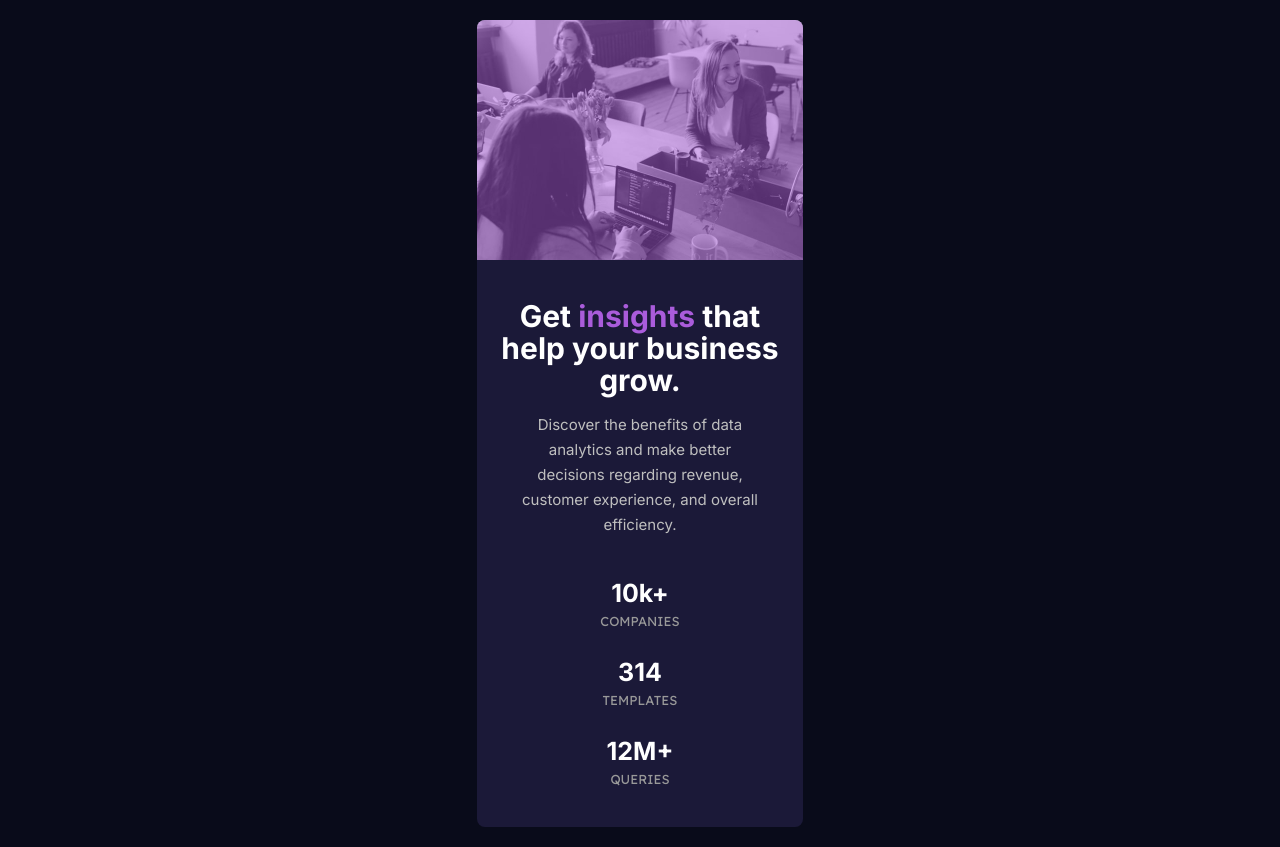
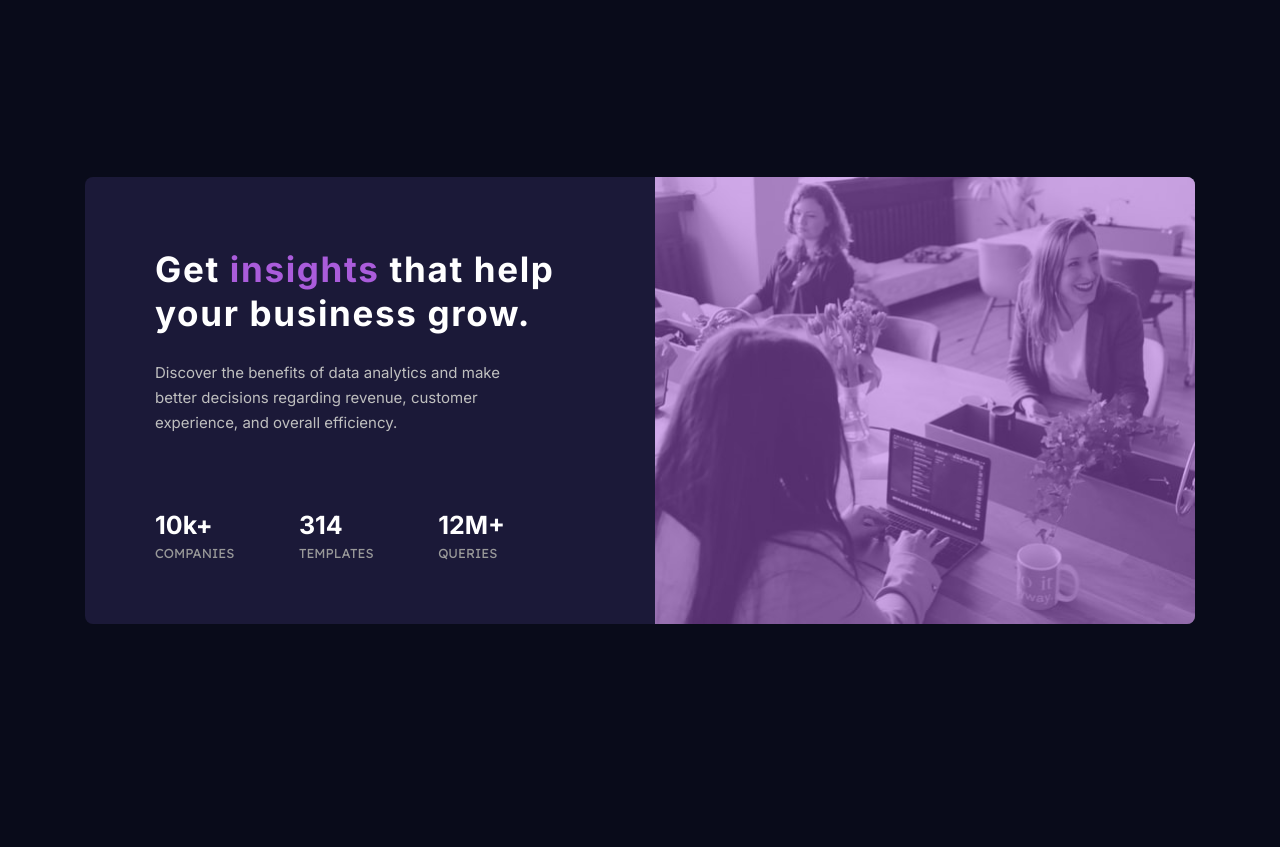
Before and after one commit to meczajkowski/stats-preview-card-component-main, a plain HTML site: page index.html in a window 1280 px wide. After the commit the page ends 800 px from the top, so only its background shows below. Drawn offline with Linux system fonts and the light colour scheme.

Commit message:
feat: add desktop styles

```diff
--- a/index.html
+++ b/index.html
@@ -24,13 +24,7 @@
   </head>
   <body>
     <main class="card">
-      <section class="card__image-container">
-        <img
-          class="card__image"
-          src="./images/image-header-mobile.jpg"
-          alt="header"
-        />
-      </section>
+      <section class="card__image-container"></section>
       <section class="card__content-container">
         <section class="card__text-container">
           <h1 class="card__heading">
--- a/styles.css
+++ b/styles.css
@@ -16,6 +16,10 @@
   --font-size-xl: 30px;
 
   --rounding: 8px;
+
+  @media screen and (min-width: 768px) {
+    --font-size-xl: 35px;
+  }
 }
 
 * {
@@ -36,7 +40,6 @@ body {
 }
 
 .card {
-  max-width: 326px;
   margin: 20px;
   overflow-x: hidden;
   text-align: center;
@@ -49,12 +52,10 @@ body {
   position: relative;
   height: 240px;
   width: 100%;
-}
-
-.card__image {
-  width: 100%;
-  height: 100%;
-  object-fit: cover;
+  background-image: url("../images/image-header-mobile.jpg");
+  background-position: top;
+  background-repeat: no-repeat;
+  background-size: cover;
 }
 
 .card__image-container::after {
@@ -114,3 +115,49 @@ body {
   font-family: var(--font-primary);
   font-weight: 700;
 }
+
+@media screen and (min-width: 425px) {
+  .card__list {
+    display: flex;
+    justify-content: space-around;
+  }
+}
+
+@media screen and (min-width: 768px) {
+  .card {
+    display: flex;
+    flex-direction: row-reverse;
+    align-items: stretch;
+    text-align: left;
+    max-width: 1110px;
+    flex: auto;
+    gap: 100px;
+  }
+
+  .card__image-container {
+    background-image: url("../images/image-header-desktop.jpg");
+    background-position: right;
+    height: auto;
+    max-width: 540px;
+  }
+
+  .card__heading {
+    letter-spacing: 1.65px;
+    line-height: 44px;
+  }
+  .card__description {
+    padding: 25px 0;
+    max-width: 350px;
+  }
+
+  .card__content-container {
+    padding: 70px 0 35px 70px;
+    max-width: 670px;
+  }
+
+  .card__list {
+    justify-content: space-between;
+    max-width: 350px;
+    padding-top: 50px;
+  }
+}
```
